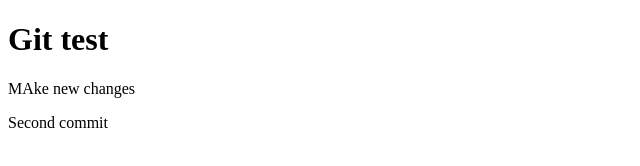
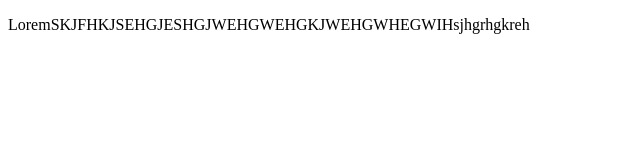
Before and after one commit to Desa007/gittest, a plain HTML site: page index.html in a window 1280 px wide. Shown: the whole page, without its empty margins (0-640 px from the left). Drawn offline with Linux system fonts and the light colour scheme.

Commit message:
third commit

```diff
--- a/index.html
+++ b/index.html
@@ -8,8 +8,6 @@
     <title>Document</title>
 </head>
 <body>
-    <h1>Git test</h1>
-    <p>MAke new changes</p>
-    <p>Second commit</p>
+    <p>LoremSKJFHKJSEHGJESHGJWEHGWEHGKJWEHGWHEGWIHsjhgrhgkreh</p>
 </body>
 </html>
```
